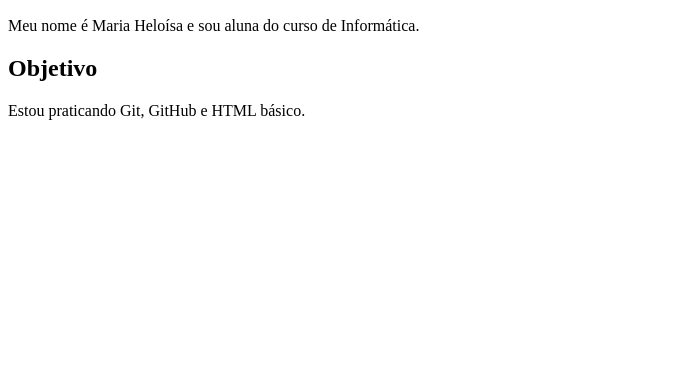
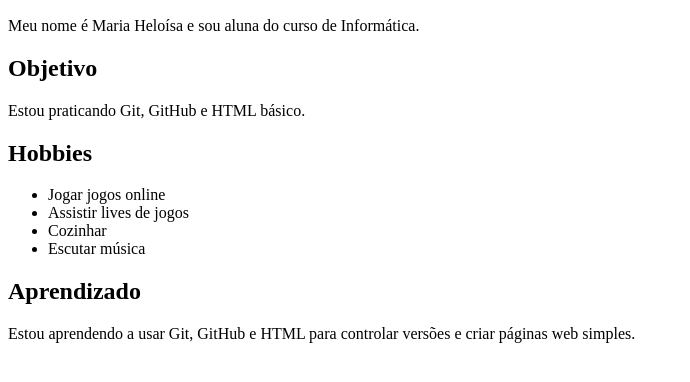
Before and after one commit to heloisa-lima/atividade-github, a plain HTML site: page index.html in a window 1280 px wide. Shown: the part 110-492 px from the top of the page, without its empty margins (0-690 px from the left). Drawn offline with Linux system fonts and the light colour scheme.

Commit message:
Update index.html
Adiciona hobbies e aprendizado

```diff
--- a/index.html
+++ b/index.html
@@ -14,5 +14,16 @@
 <h2>Objetivo</h2>
 <p>Estou praticando Git, GitHub e HTML básico.</p>
 
+<h2>Hobbies</h2>
+   <ul>
+       <li>Jogar jogos online</li>
+       <li>Assistir lives de jogos</li>
+       <li>Cozinhar</li>
+       <li>Escutar música</li>
+   </ul>
+
+<h2>Aprendizado</h2>
+<p>Estou aprendendo a usar Git, GitHub e HTML para controlar versões e criar páginas web simples.</p>
+
 </body>
 </html>
```
